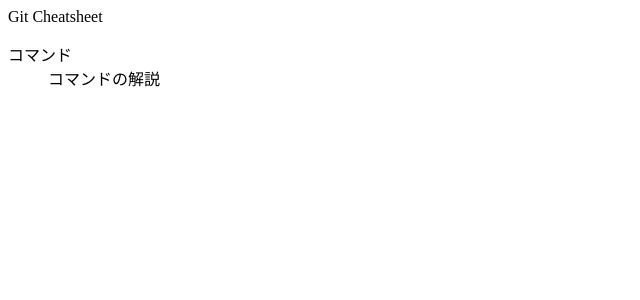
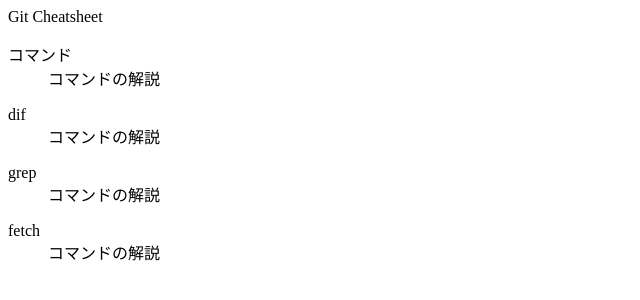
Before and after one commit to naopi/scmbc-git-cheatsheet, a plain HTML site: page index.html in a window 1280 px wide. Shown: the whole page, without its empty margins (0-640 px from the left). Drawn offline with Linux system fonts and the light colour scheme.

Commit message:
Semiya's Command is edited

```diff
--- a/index.html
+++ b/index.html
@@ -7,5 +7,19 @@ Git Cheatsheet
 <dt>コマンド</dt>
 <dd>コマンドの解説</dd>
 </dl>
+<dl>
+<dt>dif</dt>
+<dd>コマンドの解説</dd>
+</dl>
+<dl>
+<dt>grep</dt>
+<dd>コマンドの解説</dd>
+</dl>
+<dl>
+<dt>fetch</dt>
+<dd>コマンドの解説</dd>
+</dl>
+
+
 </body>
 </html>
```
